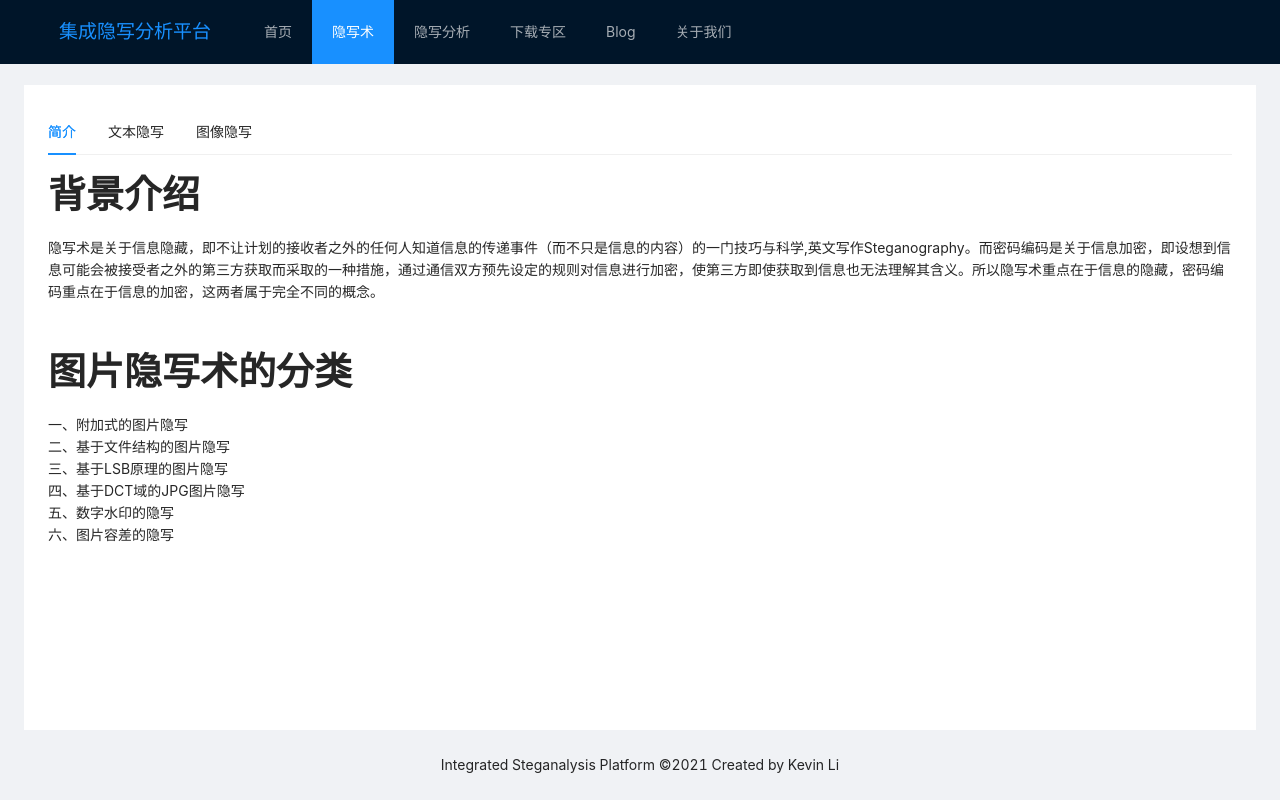
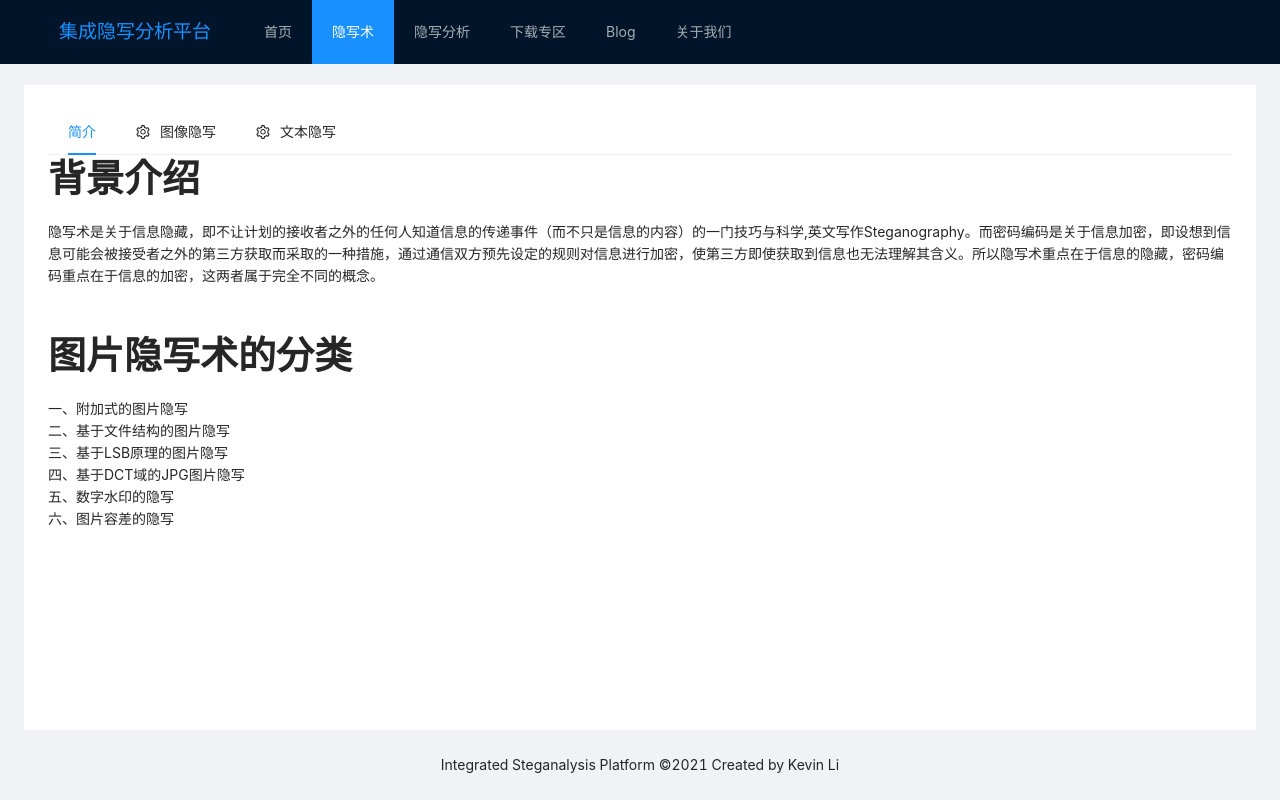
Before and after one commit to kevin2li/react_demo, a React (Create React App) app in the folder frontend/: page / in a window 1280 px wide. Both pictures are taken after a click on the item "隐写术". Built offline with nearby package versions, Linux system fonts and the light colour scheme.

Commit message:
click logo

```diff
--- a/frontend/src/App.js
+++ b/frontend/src/App.js
@@ -31,8 +31,9 @@ class App extends React.Component {
     this.setState({ current_tab: '1' })
   }
 
-  switch_nav = async ({ item, key, keyPath, domEvent }) => {
-    this.setState({ current_tab: key })
+  switch_nav =  e => {
+    // console.log(e)
+    this.setState({ current_tab: e.key })
     // const response = await axios({
     //   method: "get",
     //   url: map[key],
@@ -61,7 +62,7 @@ class App extends React.Component {
       <Layout style={{minHeight: '100%'}}>
         <Header className="header" style={{ position: 'fixed', zIndex: 1, width: '100%' }}>
             <div className="logo"><Link to="/index" onClick={this.clickLogo}>集成隐写分析平台</Link></div>
-            <Menu theme="dark" ref={this.menuRef} mode="horizontal" defaultSelectedKeys={[this.state.current_tab]} onSelect={this.switch_nav}>
+            <Menu theme="dark" ref={this.menuRef} mode="horizontal" selectedKeys={[this.state.current_tab]} onSelect={this.switch_nav}>
               <Menu.Item key="1" onClick={this.switch_nav}><Link >首页</Link></Menu.Item>
               <Menu.Item key="2" onClick={this.switch_nav}><Link >隐写术</Link></Menu.Item>
               <Menu.Item key="3" onClick={this.switch_nav}><Link >隐写分析</Link></Menu.Item>
--- /dev/null
+++ b/frontend/src/components/steganography/IntroSteganography.js
@@ -0,0 +1,31 @@
+import React from 'react';
+import {Typography } from 'antd';
+
+const { Title, Text, Paragraph } = Typography;
+
+class IntroSteganography extends React.Component {
+
+    render() {
+        return (
+            <>
+                <Typography>
+                    <Title>背景介绍</Title>
+                    <Paragraph>
+                        隐写术是关于信息隐藏，即不让计划的接收者之外的任何人知道信息的传递事件（而不只是信息的内容）的一门技巧与科学,英文写作Steganography。而密码编码是关于信息加密，即设想到信息可能会被接受者之外的第三方获取而采取的一种措施，通过通信双方预先设定的规则对信息进行加密，使第三方即使获取到信息也无法理解其含义。所以隐写术重点在于信息的隐藏，密码编码重点在于信息的加密，这两者属于完全不同的概念。
+                </Paragraph>
+                    <Title>图片隐写术的分类</Title>
+                    <Paragraph>
+                        一、附加式的图片隐写<br />
+                    二、基于文件结构的图片隐写<br />
+                    三、基于LSB原理的图片隐写<br />
+                    四、基于DCT域的JPG图片隐写<br />
+                    五、数字水印的隐写<br />
+                    六、图片容差的隐写<br />
+                    </Paragraph>
+                </Typography>
+            </>
+        )
+    }
+}
+
+export default IntroSteganography
--- a/frontend/src/views/Steganography.js
+++ b/frontend/src/views/Steganography.js
@@ -1,12 +1,26 @@
 import React from 'react';
-import { Layout, Tabs, Typography} from 'antd';
-const { TabPane } = Tabs;
+import { Layout, Tabs, Menu } from 'antd';
+import {SettingOutlined } from '@ant-design/icons';
+import IntroSteganography from '../components/steganography/IntroSteganography';
 const { Content } = Layout;
-const { Title, Paragraph, Text} = Typography;
+const { SubMenu } = Menu;
 
 class Steganography extends React.Component {
-
+    constructor(props) {
+        super(props);
+        this.state = {
+            current_menu: '1'
+        }
+    }
+    handleClick = e => {
+        console.log('click ', e);
+        this.setState({ current_menu: e.key });
+    };
     render() {
+        var content = null
+        if(this.state.current_menu == '1'){
+            content = <IntroSteganography></IntroSteganography>
+        }
         return (
             <Layout style={{ padding: '0 24px', minHeight: '83vh' }}>
                 <Content
@@ -18,35 +32,66 @@ class Steganography extends React.Component {
                         width: '100%'
                     }}
                 >
-                    <Tabs tabPosition="top" onChange={this.handleTabClick}>
-                        <TabPane tab="简介" key="3">
-                            <Typography>
-                                <Title>背景介绍</Title>
-                                <Paragraph>
-                                    隐写术是关于信息隐藏，即不让计划的接收者之外的任何人知道信息的传递事件（而不只是信息的内容）的一门技巧与科学,英文写作Steganography。而密码编码是关于信息加密，即设想到信息可能会被接受者之外的第三方获取而采取的一种措施，通过通信双方预先设定的规则对信息进行加密，使第三方即使获取到信息也无法理解其含义。所以隐写术重点在于信息的隐藏，密码编码重点在于信息的加密，这两者属于完全不同的概念。
-                            </Paragraph>
-                                <Title>图片隐写术的分类</Title>
-                                <Paragraph>
-                                    一、附加式的图片隐写<br />
-                                二、基于文件结构的图片隐写<br />
-                                三、基于LSB原理的图片隐写<br />
-                                四、基于DCT域的JPG图片隐写<br />
-                                五、数字水印的隐写<br />
-                                六、图片容差的隐写<br />
-                                </Paragraph>
-                            </Typography>
-                        </TabPane>
-                        <TabPane tab="文本隐写" key="1" >
-                            <Typography>
-                                <Title style={{ textAlign: 'center' }}>文本隐写Demo</Title>
-                            </Typography>
-                        </TabPane>
-                        <TabPane tab="图像隐写" key="2">
-                            <Typography>
-                                <Title style={{ textAlign: 'center' }}>图像隐写Demo</Title>
-                            </Typography>
-                        </TabPane>
-                    </Tabs>
+                    <Menu mode="horizontal" selectedKeys={[this.state.current_menu]} onClick={this.handleClick}>
+                        <Menu.Item key="1">
+                            简介
+                        </Menu.Item>
+                        <SubMenu key="2" icon={<SettingOutlined />} title="图像隐写">
+
+                            <SubMenu key="Traditional" icon={<SettingOutlined />} title="传统隐写">
+                                <Menu.Item key="LSB">
+                                        LSB
+                                </Menu.Item>
+                                <Menu.Item key="LSBM">
+                                        LSBM
+                                </Menu.Item>
+                            </SubMenu>
+                            <SubMenu key="Adaptive" icon={<SettingOutlined />} title="自适应隐写">
+                                <Menu.Item key="WOW">
+                                    WOW
+                                </Menu.Item>
+                                <Menu.Item key="S-UNIWARD">
+                                    S-UNIWARD
+                                </Menu.Item>
+                                <Menu.Item key="HILL">
+                                    HILL
+                                </Menu.Item>
+                                <Menu.Item key="HUGO">
+                                    HUGO
+                                </Menu.Item>
+                                <Menu.Item key="MG">
+                                    MG
+                                </Menu.Item>
+                                <Menu.Item key="MVG">
+                                    MVG
+                                </Menu.Item>
+                                <Menu.Item key="MiPOD">
+                                    MiPOD
+                                </Menu.Item>
+                                <Menu.Item key="UT-GAN">
+                                    UT-GAN
+                                </Menu.Item>
+                            </SubMenu>
+                            <Menu.Item key="HidingImage">
+                                以图藏图
+                            </Menu.Item>
+                        </SubMenu>
+                        <SubMenu key="3" icon={<SettingOutlined />} title="文本隐写">
+                                <Menu.Item key="RNN-Stega">
+                                        RNN-Stega
+                                </Menu.Item>
+                                <Menu.Item key="GPT-Stega">
+                                        GPT-Stega
+                                </Menu.Item>
+                                <Menu.Item key="VAE-Stega">
+                                        VAE-Stega
+                                </Menu.Item>
+                                <Menu.Item key="MM-Stega">
+                                        MM-Stega
+                                </Menu.Item>
+                        </SubMenu>
+                    </Menu>
+                    {content}
                 </Content>
             </Layout>
         )
```
Also changed, not shown: 1 other file (tests, documents, lock files or other folders).
